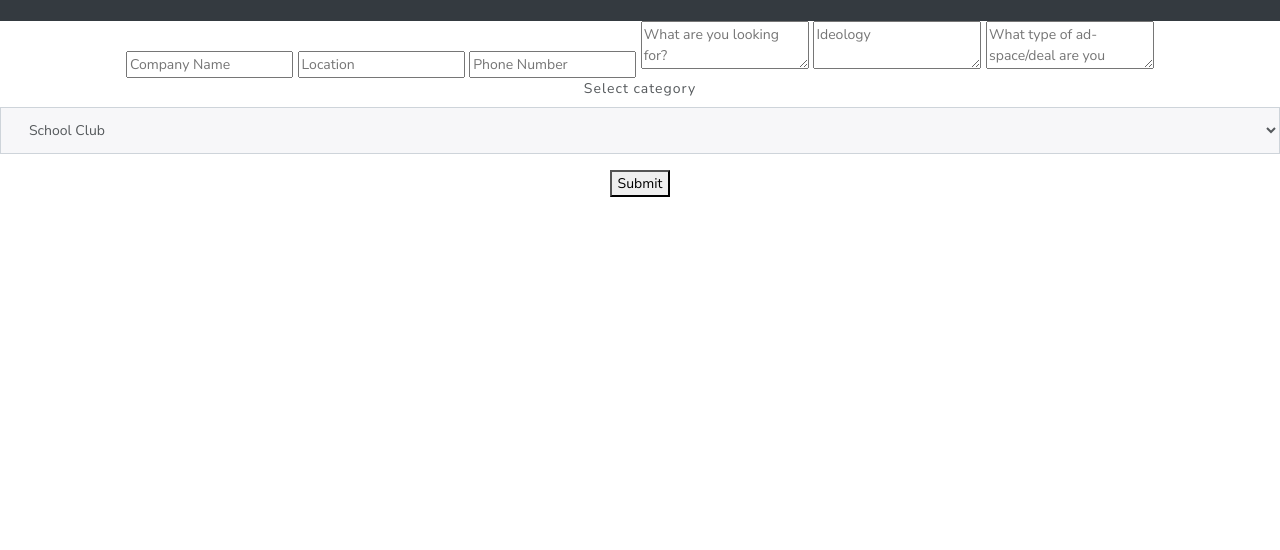
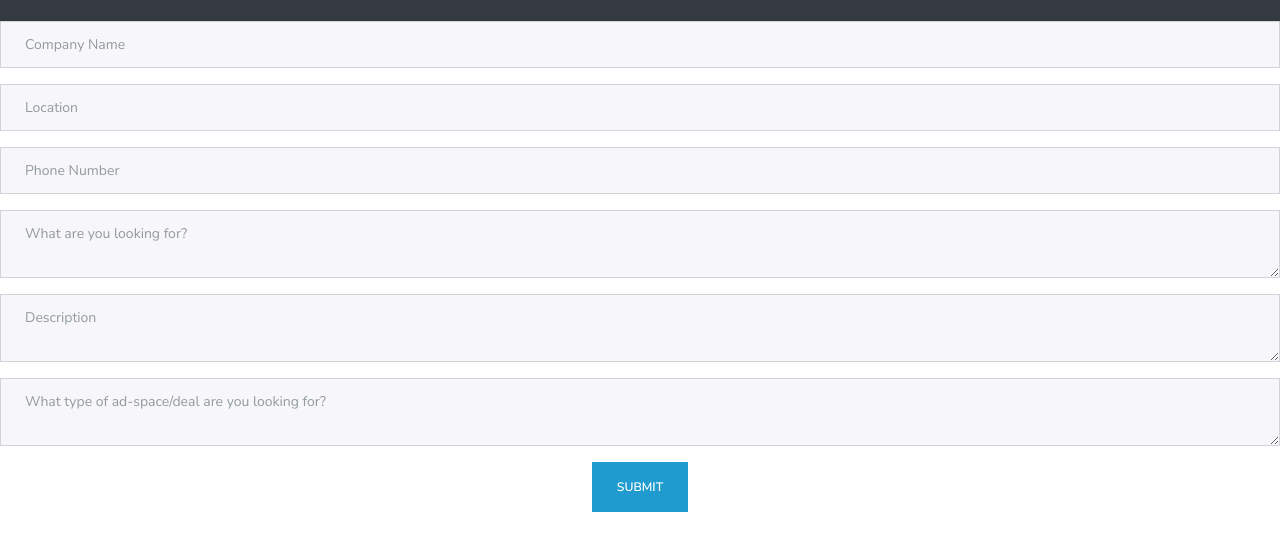
Before and after one commit to czhao028/SponsorsList, a plain HTML site: page formSponsor.html in a window 1280 px wide. Shown: the part 68-618 px from the top of the page. Drawn offline with nearby package versions, Linux system fonts and the light colour scheme.

Commit message:
form css and fixed ids

```diff
--- a/formSponsor.html
+++ b/formSponsor.html
@@ -29,13 +29,25 @@
 	</nav>
 
 	<center>
-		<input type="text" id="companyName" placeholder="Company Name">
-		<input type="text" id="location" placeholder="Location">
-		<input type="number" id="phone" placeholder="Phone Number">
-		<textarea id="goal" placeholder="What are you looking for?"></textarea>
-		<textarea id="ideology" placeholder="Ideology"></textarea>
-		<textarea id="ideology" placeholder="What type of ad-space/deal are you looking for?"></textarea>
-		<div class="form-group", padding = "10px", width = "75vw">
+		<div class="form-group">
+			<input class="form-control" type="text" id="companyName" placeholder="Company Name">
+		</div>
+		<div class="form-group">
+			<input class="form-control" type="text" id="location" placeholder="Location">
+		</div>
+		<div class="form-group">
+			<input class="form-control" type="number" id="phone" placeholder="Phone Number">
+		</div>
+		<div class="form-group">
+			<textarea class="form-control" id="goal" placeholder="What are you looking for?"></textarea>
+		</div>
+		<div class="form-group">
+			<textarea class="form-control" id="description" placeholder="Description"></textarea>
+		</div>
+		<div class="form-group">
+			<textarea class="form-control" id="dealType" placeholder="What type of ad-space/deal are you looking for?"></textarea>
+		</div>
+		<!-- <div class="form-group", padding = "10px", width = "75vw">
 	      <label for="category">Select category</label>
 	      <select class="form-control" id="category">
 	        <option>School Club</option>
@@ -44,8 +56,8 @@
 	        <option>4</option>
 	        <option>5</option>
 	      </select>
-	    </div>
-		<button onclick="form()">Submit</button>
+	    </div> -->
+		<button type="button" class="btn btn-info" padding = "10px">Submit</button>
 	</center>
 	<script src="https://ajax.googleapis.com/ajax/libs/jquery/3.3.1/jquery.min.js"></script>
 	<script>
```
Also changed, not shown: client_form.html (+5 -5 lines).
